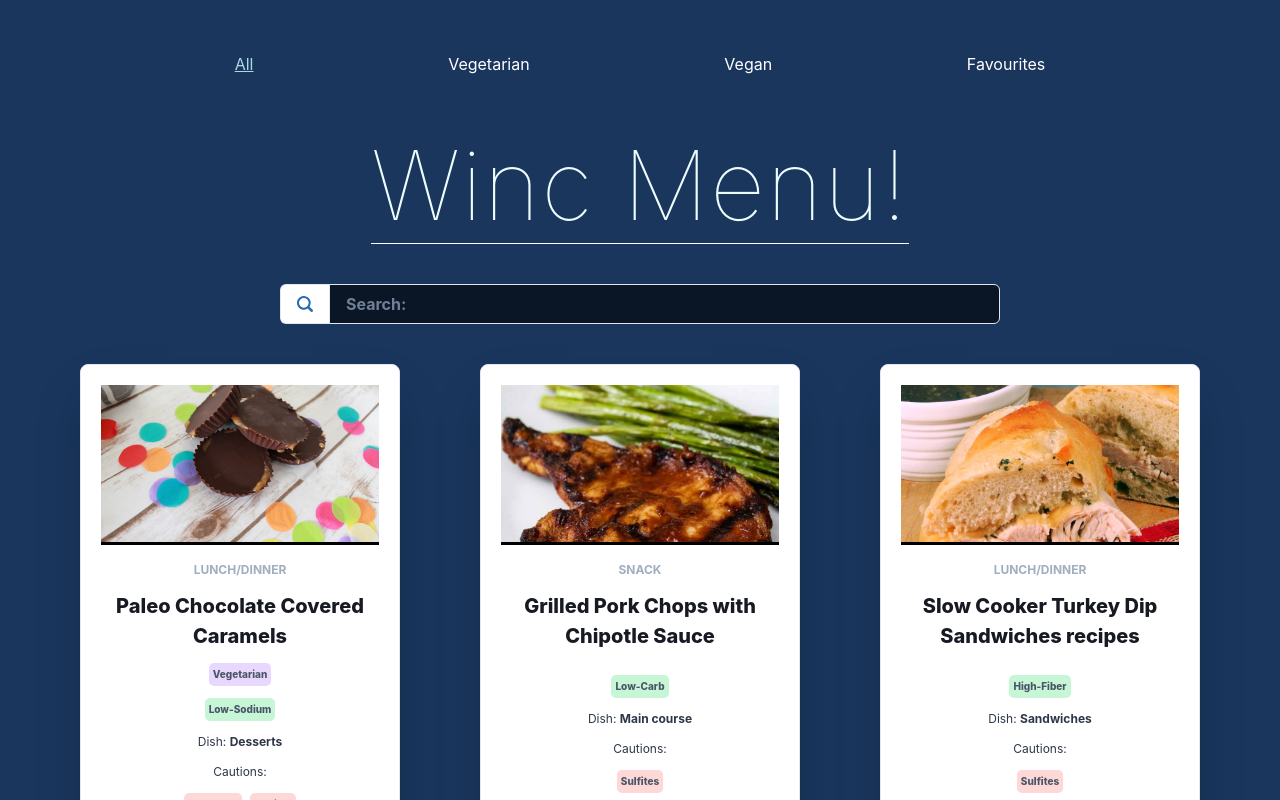
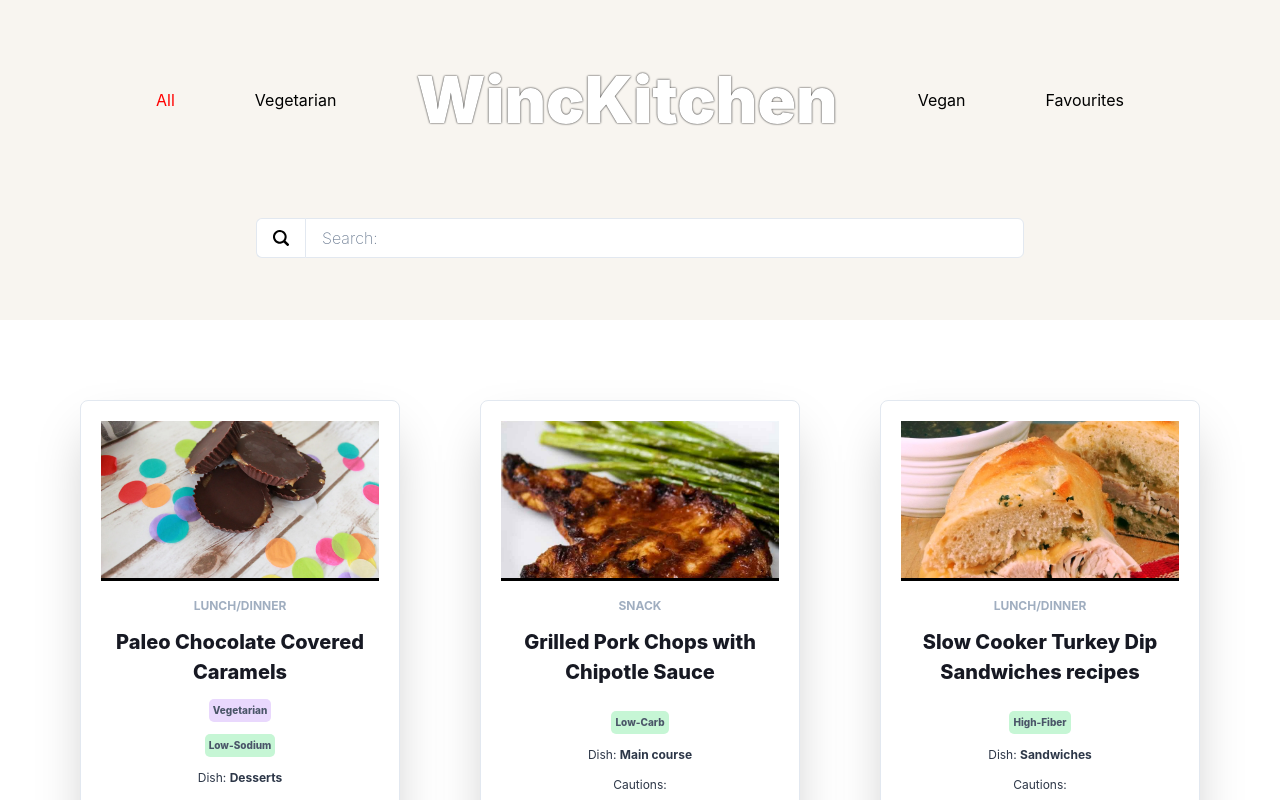
Before and after one commit to ElijahWilson-Kelly/react_basics_project, a React (Vite) app: page / in a window 1280 px wide. Shown: the top 800 px of the page. Built offline with nearby package versions, Linux system fonts and the light colour scheme.

Commit message:
color pallet changed

```diff
--- a/src/App.jsx
+++ b/src/App.jsx
@@ -5,6 +5,7 @@
 import { RecipePage } from "./pages/RecipePage";
 
 import { data } from "./utils/data";
+import { Header } from "./components/Header";
 const formatedData = data.hits.map((hit) => {
   const newUrl = hit.recipe.image.slice(4);
   return {
@@ -22,13 +23,16 @@
     recipe - {object} or {null}
     filterTerm - {string}
     favourtieRecipes - {array}
+    searchTerm = {string}
 
   Conditionally renders RecipePage or RecipesPage depending on whether recipe has a value
 */
 export const App = () => {
-  const [recipe, useRecipe] = useState(null);
-  const [filterTerm, useFilterTerm] = useState("All");
-  const [favouriteRecipes, useFavouriteRecipes] = useState([]);
+  const [recipe, setRecipe] = useState(null);
+  const [filterTerm, setFilterTerm] = useState("All");
+  const [favouriteRecipes, setFavouriteRecipes] = useState([]);
+  const [searchTerm, setSearchTerm] = useState("");
+
   const toast = useToast();
   let recipes = formatedData;
 
@@ -57,7 +61,7 @@
         duration: 2000,
         isClosable: true,
       });
-      useFavouriteRecipes((prevRecipies) => {
+      setFavouriteRecipes((prevRecipies) => {
         return [...prevRecipies, { recipe: recipeToToggle }];
       });
     } else {
@@ -69,7 +73,7 @@
         duration: 2000,
         isClosable: true,
       });
-      useFavouriteRecipes((prevRecipies) => {
+      setFavouriteRecipes((prevRecipies) => {
         return [
           ...prevRecipies.slice(0, index),
           ...prevRecipies.slice(index + 1),
@@ -79,20 +83,26 @@
   };
 
   return (
-    <Flex minHeight="100vh" direction="column" bg="blue.900">
+    <Flex minHeight="100vh" direction="column" bg="white">
+      <Header
+        searchTerm={searchTerm}
+        setSearchTerm={setSearchTerm}
+        filterTerm={filterTerm}
+        setFilterTerm={setFilterTerm}
+      />
       {recipe ? (
         <RecipePage
           recipe={recipe}
-          useRecipe={useRecipe}
+          setRecipe={setRecipe}
           toggleRecipeFavourite={toggleRecipeFavourite}
         />
       ) : (
         <RecipesPage
           recipes={recipes}
-          useRecipe={useRecipe}
+          setRecipe={setRecipe}
           favouriteRecipes={favouriteRecipes}
           filterTerm={filterTerm}
-          useFilterTerm={useFilterTerm}
+          searchTerm={searchTerm}
         />
       )}
     </Flex>
--- a/src/components/Header.jsx
+++ b/src/components/Header.jsx
@@ -1,4 +1,6 @@
-import { Flex, Text } from "@chakra-ui/react";
+import { Flex, Stack, Text, Heading } from "@chakra-ui/react";
+
+import { SearchBar } from "./ui/SearchBar";
 
 /*
   Header componenet for filter options
@@ -8,54 +10,81 @@
 
 */
 
-export const Header = ({ filterTerm, useFilterTerm }) => {
+export const Header = ({
+  searchTerm,
+  setSearchTerm,
+  filterTerm,
+  setFilterTerm,
+}) => {
   // Styling for the selected filter element
   const selectedTabStyles = {
-    textDecoration: "underline",
-    color: "lightblue",
+    color: "red",
   };
   // Styling that applys to all the text elements
   const filterTabStyles = {
-    _hover: { textDecor: "underline", cursor: "pointer" },
+    _hover: { transform: "scale(1.1)", cursor: "pointer", color: "red" },
     borderBottom: ["2px solid #FFFFFF88", null, "none"],
+    textDecoration: "none",
     py: 3,
+    display: ["none", null, null, "block"],
   };
 
   return (
-    <Flex
-      color="white"
-      justify={"space-evenly"}
+    <Stack
+      color="black"
       w={"100%"}
-      direction={["column", null, "row"]}
+      bg={"#f8f5f0"}
+      h="320px"
+      justify={"center"}
+      align={"center"}
+      gap={10}
     >
+      <Flex align={"center"} justify={"center"} gap={"80px"}>
         <Text
-        onClick={() => useFilterTerm("All")}
+          onClick={() => setFilterTerm("All")}
           {...filterTabStyles}
           style={filterTerm === "All" ? selectedTabStyles : {}}
         >
           All
         </Text>
         <Text
-        onClick={() => useFilterTerm("Vegetarian")}
+          onClick={() => setFilterTerm("Vegetarian")}
           {...filterTabStyles}
           style={filterTerm === "Vegetarian" ? selectedTabStyles : {}}
         >
           Vegetarian
         </Text>
+        <Heading
+          fontSize={"4rem"}
+          fontWeight={900}
+          color={"white"}
+          textShadow={"0px 0px 2px black"}
+        >
+          WincKitchen
+        </Heading>
         <Text
-        onClick={() => useFilterTerm("Vegan")}
+          onClick={() => setFilterTerm("Vegan")}
           {...filterTabStyles}
           style={filterTerm === "Vegan" ? selectedTabStyles : {}}
         >
           Vegan
         </Text>
         <Text
-        onClick={() => useFilterTerm("Favourites")}
+          onClick={() => setFilterTerm("Favourites")}
           {...filterTabStyles}
           style={filterTerm === "Favourites" ? selectedTabStyles : {}}
         >
           Favourites
         </Text>
       </Flex>
+      <SearchBar
+        setSearchTerm={setSearchTerm}
+        searchTerm={searchTerm}
+        mt={10}
+        w={["90%", "80%", "60%"]}
+        fontWeight={"bold"}
+        color={"gray.200"}
+      />
+    </Stack>
   );
 };
--- a/src/components/ui/SearchBar.jsx
+++ b/src/components/ui/SearchBar.jsx
@@ -9,23 +9,23 @@
     ...styling - {object} ~ styles to be applied to the search bar
 */
 
-export const SearchBar = ({ searchTerm, useSearchTerm, ...styling }) => {
+export const SearchBar = ({ searchTerm, setSearchTerm, ...styling }) => {
   const handleChange = (e) => {
-    useSearchTerm(e.target.value);
+    setSearchTerm(e.target.value);
   };
 
   return (
     <InputGroup {...styling}>
       <InputLeftAddon bg={"white"}>
-        <Search2Icon color={"blue.600"} />
+        <Search2Icon color={"black"} />
       </InputLeftAddon>
       <Input
         placeholder="Search:"
-        color={"white"}
+        color={"black"}
         onChange={handleChange}
         value={searchTerm}
-        fontWeight={"inherit"}
-        bg={"#00000099"}
+        fontWeight={200}
+        bg={"white"}
       ></Input>
     </InputGroup>
   );
--- a/src/pages/RecipesPage.jsx
+++ b/src/pages/RecipesPage.jsx
@@ -1,8 +1,5 @@
-import { Flex, Grid, Heading } from "@chakra-ui/react";
-import { SearchBar } from "../components/ui/SearchBar";
-import { useState } from "react";
+import { Flex, Grid } from "@chakra-ui/react";
 import { RecipeCard } from "../components/RecipeCard";
-import { Header } from "../components/Header";
 
 /*
   Recipes Page for rendering list of recipes
@@ -16,14 +13,7 @@
     searchTerm - {string}
 */
 
-export const RecipesPage = ({
-  recipes,
-  useRecipe,
-  filterTerm,
-  useFilterTerm,
-}) => {
-  const [searchTerm, useSearchTerm] = useState("");
-
+export const RecipesPage = ({ recipes, setRecipe, searchTerm }) => {
   // Filter results by search term
   recipes = recipes.filter((recipe) =>
     recipe.recipe.label.toLowerCase().includes(searchTerm.toLowerCase())
@@ -31,25 +21,6 @@
 
   return (
     <Flex direction={"column"} align={"center"} p={10}>
-      <Header useFilterTerm={useFilterTerm} filterTerm={filterTerm} />
-      <Heading
-        color="cyan.50"
-        fontSize={["5xl", "6xl", "7xl", "8xl"]}
-        letterSpacing={1.5}
-        fontWeight={"hairline"}
-        borderBottom={"1px solid white"}
-        mt={10}
-      >
-        Winc Menu!
-      </Heading>
-      <SearchBar
-        searchTerm={searchTerm}
-        useSearchTerm={useSearchTerm}
-        mt={10}
-        w={["90%", "80%", "60%"]}
-        fontWeight={"bold"}
-        color={"gray.200"}
-      />
       <Grid
         templateColumns={[
           "repeat(1, 1fr)",
@@ -66,7 +37,7 @@
           <RecipeCard
             key={recipe.recipe.label}
             recipe={recipe.recipe}
-            useRecipe={useRecipe}
+            setRecipe={setRecipe}
           />
         ))}
       </Grid>
```
Lines whose indentation alone changed are shown as unchanged.
